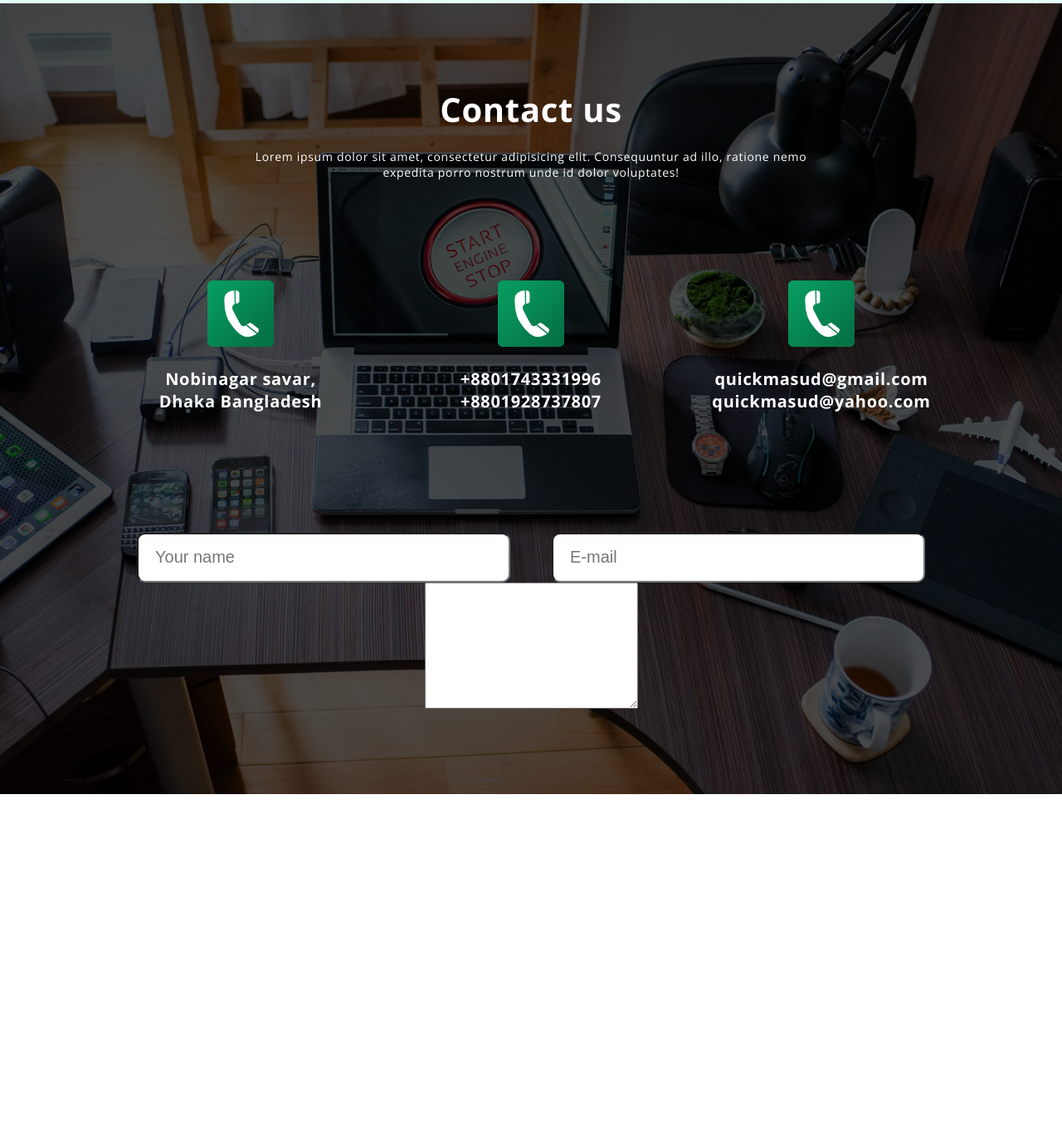
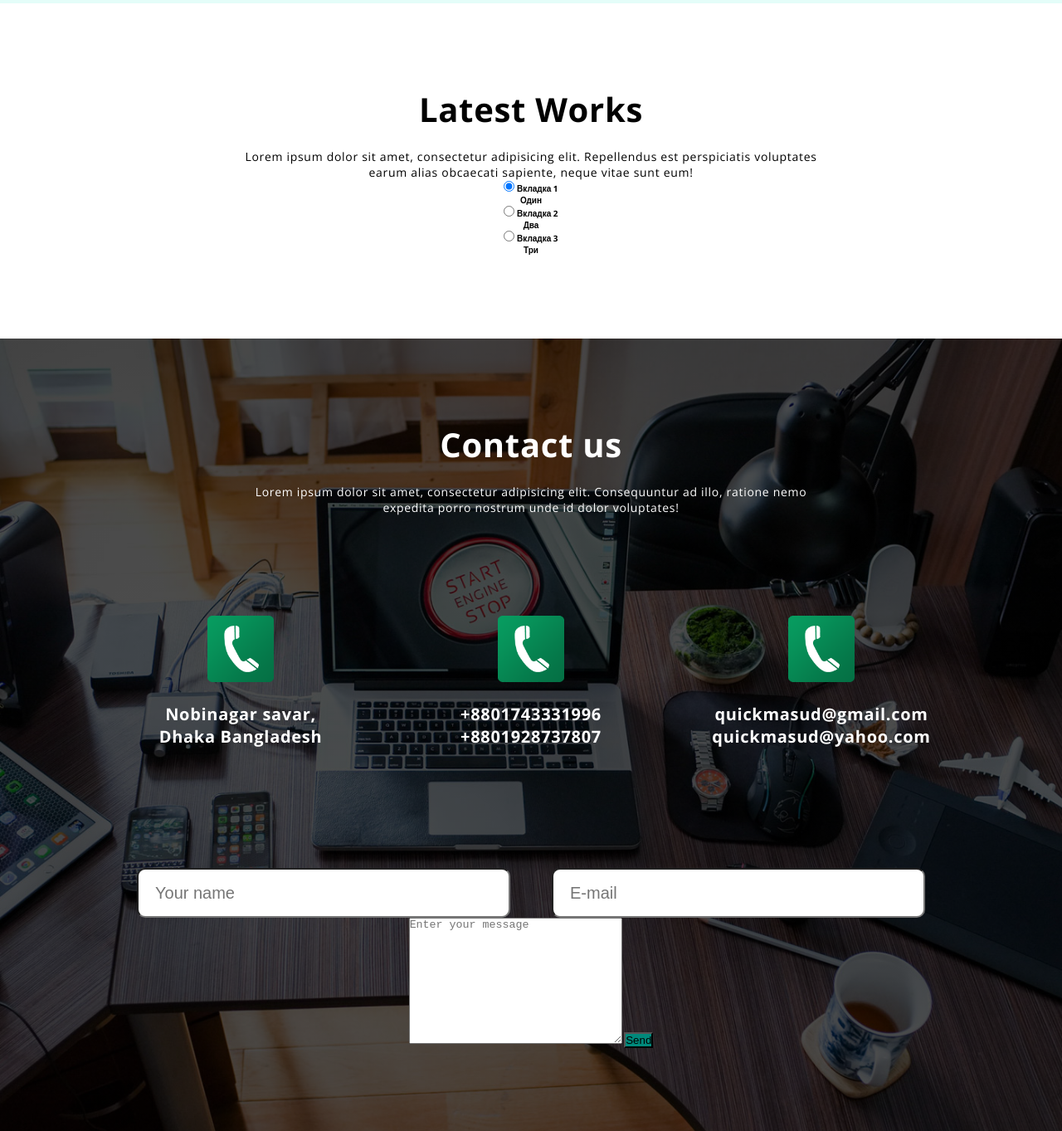
Before and after one commit to kompot-Vjacovich/kompot-Vjacovich.github.io, a plain HTML site: page WebProject/index.html in a window 1280 px wide. Shown: the part 2890-4253 px from the top of the page at 83% size. Before the commit the page ends 3847 px from the top, so only its background shows below. Drawn offline with nearby package versions, Linux system fonts and the light colour scheme.

Commit message:
Add files via upload

```diff
--- a/WebProject/index.html
+++ b/WebProject/index.html
@@ -175,29 +175,28 @@
 				</div>
 			</div>
 		</div>
-		<!-- <div class="third first">
+		<div class="third first">
 			<h2 class="h2">Latest Works</h2>
 			<p class="p">Lorem ipsum dolor sit amet, consectetur adipisicing elit. Repellendus est perspiciatis voluptates earum alias obcaecati sapiente, neque vitae sunt eum!</p>
 			<div class="third-box">
 			   	<div class="tab">
 				    <input type="radio" id="tab1" name="tab-group" checked>
 				    <label for="tab1" class="tab-title">Вкладка 1</label>
+				    <section class="tab-content">Один</section>
 			   	</div>
 			   	<div class="tab">
 				    <input type="radio" id="tab2" name="tab-group">
 				    <label for="tab2" class="tab-title">Вкладка 2</label>
+				    <section class="tab-content">Два</section>
 			   	</div>
 				<div class="tab">
 				    <input type="radio" id="tab3" name="tab-group">
 				    <label for="tab3" class="tab-title">Вкладка 3</label>
+				    <section class="tab-content">Три</section>
 				</div>
 			</div>
-			<div class="tab-box">
-				<section class="tab-content">Один</section>
-				<section class="tab-content">Два</section>
-				<section class="tab-content">Три</section>
-			</div>
-		</div> -->
+
+		</div>
 
 		<div class="contact first">
 			<h2 class="h2">Contact us</h2>
@@ -217,11 +216,15 @@
 				</div>
 			</div>
 
-			<div class="form">
-				<input type="text" id="name" class="input" placeholder="Your name">
-				<input type="email" id="email" class="input" placeholder="E-mail">
+			<div class="form-box">
+				<div class="form">
+					<input type="text" id="name" class="input" placeholder="Your name">
+					<input type="email" id="email" class="input" placeholder="E-mail">
+				</div>
+				<textarea class="txt" name="" id="" cols="30" rows="10" placeholder="Enter your message"></textarea>
+				<button class="form-btn green">Send</button>
 			</div>
-			<textarea name="" id="" cols="30" rows="10"></textarea>
+
 		</div>
 	</main>
 </body>
```
